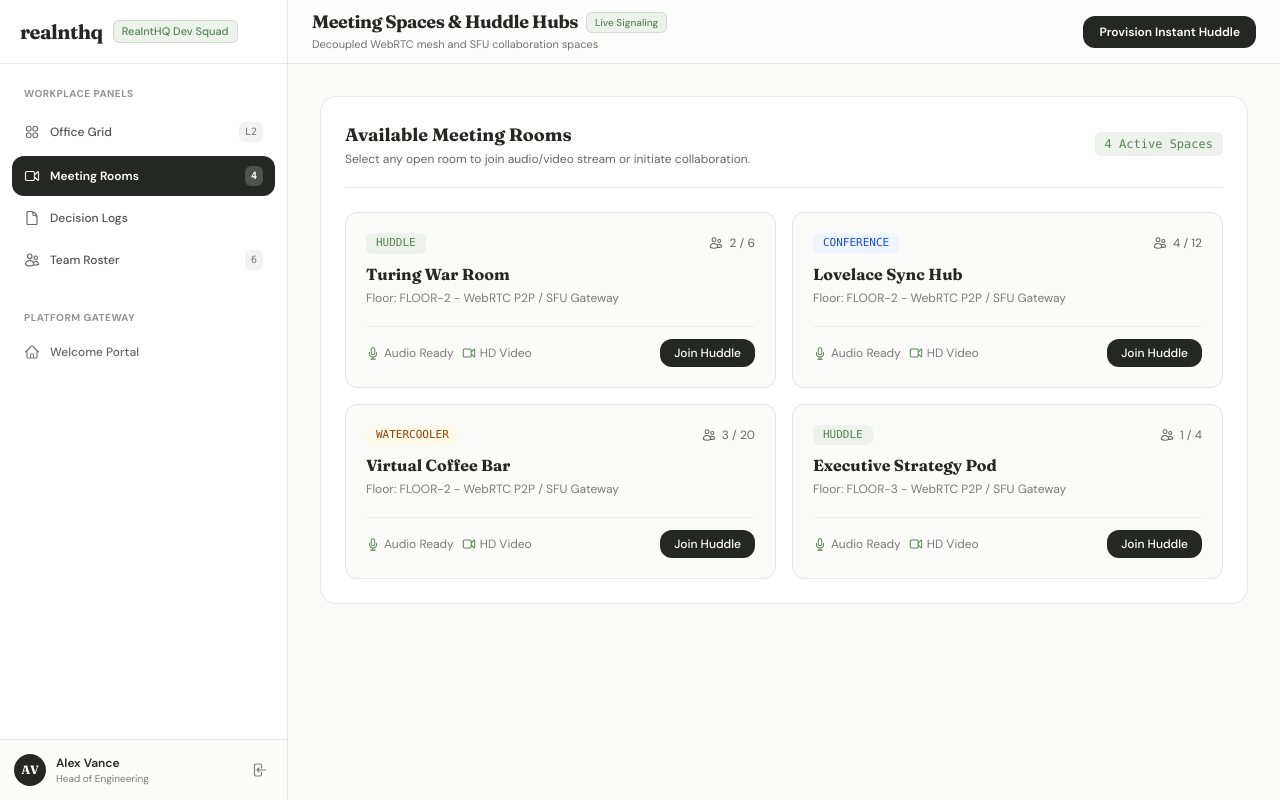
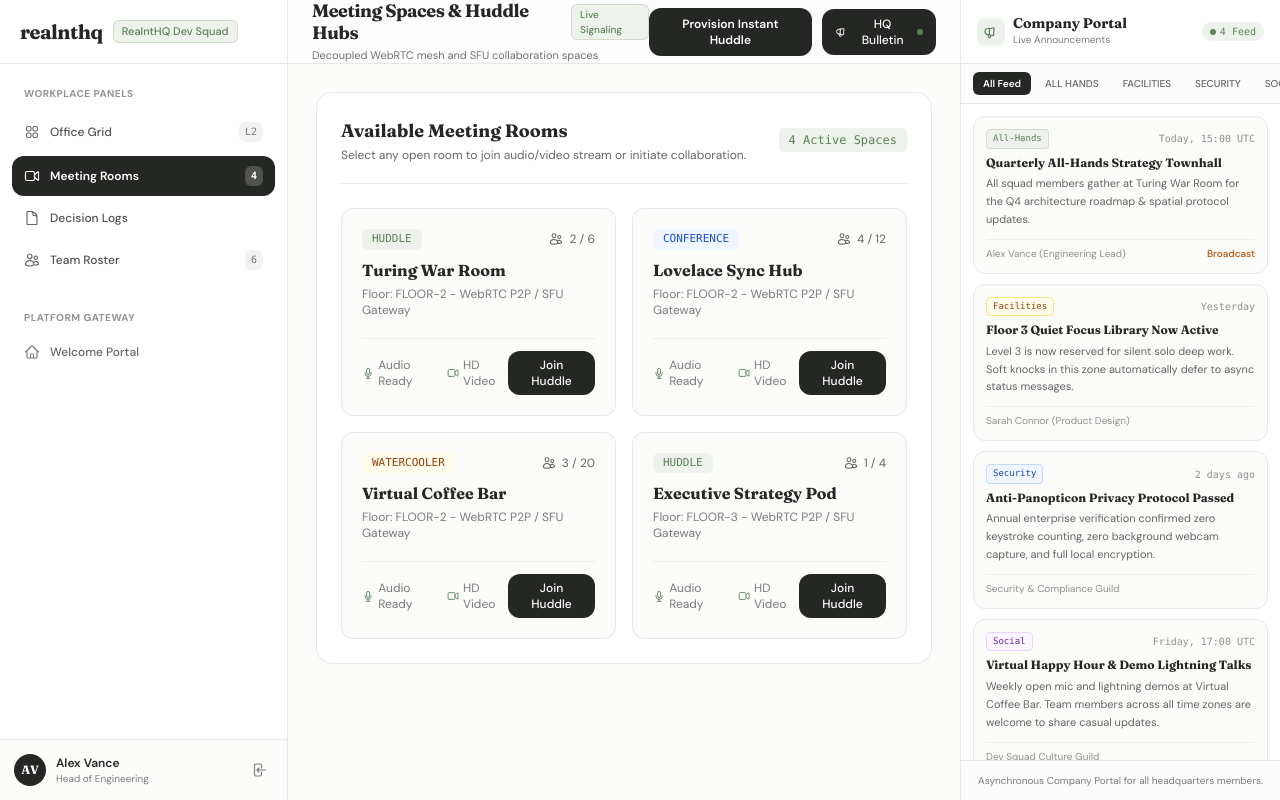
Before and after one commit to gtkrshnaaa/realnthq, a Next.js app in the folder client/: page /rooms in a window 1280 px wide. Built offline with nearby package versions, Linux system fonts and the light colour scheme; no server answers.

Commit message:
feat(client): integrate company announcements portal into dashboard layout

```diff
--- a/client/src/components/layout/dashboard_layout.tsx
+++ b/client/src/components/layout/dashboard_layout.tsx
@@ -3,7 +3,8 @@
 import React, { useState } from 'react';
 import Link from 'next/link';
 import { Sidebar } from '@/components/navigation/sidebar';
-import { MenuIcon, XMarkIcon } from '@/components/icons/icons';
+import { BulletinPanel } from '@/components/bulletin/bulletin_panel';
+import { MenuIcon, XMarkIcon, MegaphoneIcon } from '@/components/icons/icons';
 import { UserProfile, UserPresenceStatus } from '@/types/office.types';
 
 interface DashboardLayoutProps {
@@ -30,6 +31,8 @@ export function DashboardLayout({
   onUpdateStatus,
 }: DashboardLayoutProps) {
   const [isMobileOpen, setIsMobileOpen] = useState(false);
+  const [isBulletinOpen, setIsBulletinOpen] = useState(true);
+  const [isMobileBulletinOpen, setIsMobileBulletinOpen] = useState(false);
 
   return (
     <div className="flex h-screen bg-[#fbfbfa] text-[#252724] overflow-hidden">
@@ -43,7 +46,7 @@ export function DashboardLayout({
         />
       </div>
 
-      {/* Mobile Drawer Overlay */}
+      {/* Mobile Sidebar Drawer Overlay */}
       {isMobileOpen && (
         <div className="fixed inset-0 z-50 lg:hidden flex">
           <div
@@ -71,9 +74,22 @@ export function DashboardLayout({
         </div>
       )}
 
-      {/* Main Workspace Panel */}
+      {/* Mobile Bulletin Drawer Overlay */}
+      {isMobileBulletinOpen && (
+        <div className="fixed inset-0 z-50 xl:hidden flex justify-end">
+          <div
+            className="fixed inset-0 bg-black/40 backdrop-blur-xs transition-opacity"
+            onClick={() => setIsMobileBulletinOpen(false)}
+          />
+          <div className="relative flex-1 flex flex-col max-w-xs w-full bg-white shadow-xl z-10">
+            <BulletinPanel onClose={() => setIsMobileBulletinOpen(false)} />
+          </div>
+        </div>
+      )}
+
+      {/* Main Workspace Viewport */}
       <div className="flex-1 flex flex-col min-w-0 h-full overflow-hidden">
-        {/* Mobile Top Bar */}
+        {/* Mobile Top Bar (Fixed h-16) */}
         <header className="lg:hidden h-16 px-4 bg-white border-b border-black/8 shrink-0 flex items-center justify-between">
           <div className="flex items-center gap-2.5">
             <button
@@ -88,12 +104,22 @@ export function DashboardLayout({
               realnthq
             </Link>
           </div>
-          <span className="text-xs font-semibold px-2 py-0.5 rounded-md bg-[#eef2ec] text-[#5a8357]">
-            {title}
-          </span>
+          <div className="flex items-center gap-2">
+            <span className="text-xs font-semibold px-2 py-0.5 rounded-md bg-[#eef2ec] text-[#5a8357]">
+              {title}
+            </span>
+            <button
+              type="button"
+              onClick={() => setIsMobileBulletinOpen(true)}
+              className="p-1.5 rounded-lg text-[#5a8357] hover:bg-[#eef2ec]"
+              aria-label="Open company announcements"
+            >
+              <MegaphoneIcon className="w-4 h-4" />
+            </button>
+          </div>
         </header>
 
-        {/* Desktop Context Top Bar */}
+        {/* Desktop Context Top Bar (Fixed h-16) */}
         <div className="hidden lg:flex items-center justify-between h-16 px-6 bg-white/60 border-b border-black/8 backdrop-blur-xs shrink-0">
           <div className="flex items-center gap-3">
             <div>
@@ -108,23 +134,50 @@ export function DashboardLayout({
                 )}
               </div>
               {subtitle && (
-                <p className="text-[11px] text-[#252724]/65 mt-0.5">
+                <p className="text-[11px] text-[#252724]/65 mt-0.5 truncate max-w-md">
                   {subtitle}
                 </p>
               )}
             </div>
           </div>
 
-          {actions && <div className="flex items-center gap-2.5">{actions}</div>}
+          <div className="flex items-center gap-2.5">
+            {actions}
+            <button
+              type="button"
+              onClick={() => setIsBulletinOpen((prev) => !prev)}
+              className={`flex items-center gap-1.5 px-3 py-1.5 rounded-xl border text-xs font-medium transition-all ${
+                isBulletinOpen
+                  ? 'bg-[#252724] text-white border-transparent shadow-xs'
+                  : 'bg-white text-[#252724] border-black/8 hover:border-black/20'
+              }`}
+              title="Toggle Company Bulletin Portal"
+            >
+              <MegaphoneIcon className="w-3.5 h-3.5" />
+              <span>HQ Bulletin</span>
+              <span
+                className={`w-1.5 h-1.5 rounded-full ${
+                  isBulletinOpen ? 'bg-[#5a8357]' : 'bg-black/30'
+                }`}
+              />
+            </button>
+          </div>
         </div>
 
-        {/* Scrollable Panel Viewport */}
-        <main className="flex-1 overflow-y-auto p-4 md:p-6 lg:p-8">
-          <div className="max-w-7xl mx-auto space-y-6">
+        {/* Scrollable Center Panel Viewport */}
+        <main className="flex-1 overflow-y-auto p-4 md:p-6 lg:p-7">
+          <div className="max-w-6xl mx-auto space-y-6">
             {children}
           </div>
         </main>
       </div>
+
+      {/* Right-Hand Company Announcements Portal */}
+      {isBulletinOpen && (
+        <div className="hidden xl:block shrink-0 h-full">
+          <BulletinPanel />
+        </div>
+      )}
     </div>
   );
 }
```
